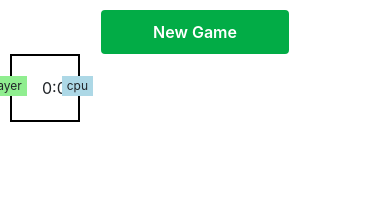
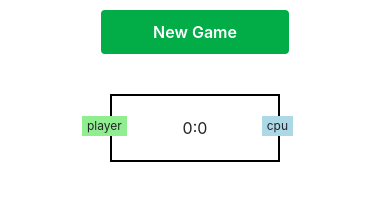
Before and after one commit to MichalAW/Rock-paper-scissors, a website: page index.html in a window 390 px wide. Drawn offline with nearby package versions, Linux system fonts and the light colour scheme.

Commit message:
fix scoreboard

```diff
--- a/index.html
+++ b/index.html
@@ -30,11 +30,13 @@
 	      	<p>SCORE</p>
 	    </div>
 	</div>
-	<div id= "result" class="scoreboard">
-	    	<div id="player-label" class="label player-label">player</div>
-	    	<div id="computer-label" class="label computer-label">cpu</div>
-	    	<span id="playerScoreWins">0</span>:<span id="computerScoreWins">0</span>
-	</div>
+    <div class="scoreboard-background">
+    	<div id= "result" class="scoreboard">
+    	    	<div id="player-label" class="label player-label">player</div>
+    	    	<div id="computer-label" class="label computer-label">cpu</div>
+    	    	<span id="playerScoreWins">0</span>:<span id="computerScoreWins">0</span>
+    	</div>
+    </div>
 	<div>
 	    <div></div>
 	    <div id="output"></div>
--- a/js/index.js
+++ b/js/index.js
@@ -82,7 +82,7 @@ function clearScoreTable() {
 }
 //create table
 function scoreTable() {
-  var numberOfParamsProgres = params.progres.length
+  var numberOfParamsProgres = params.progres.length;
 
   for (var i = 0; i < numberOfParamsProgres; i++) {
     var tr = document.createElement('tr');
--- a/sass/style.scss
+++ b/sass/style.scss
@@ -77,7 +77,6 @@ button {
     width: 100%;
     height: 100%;
     background: rgba(0, 0, 0, 0.7);
-
     &.show {
         display: block;
     }
@@ -130,4 +129,18 @@ button {
     .scoreboard {
         float: none;
     }
+
+    .scoreboard-background {
+        padding-top: 40px;
     }
+}
+
+@media only screen and (max-width: 468px) {
+    .scoreboard {
+        margin: 0 100px;
+    }
+
+    .scoreboard-background {
+        justify-content: center;
+    }
+}
```
Also changed, not shown: css/style.css, 1 other file. Lines whose indentation alone changed are shown as unchanged.
